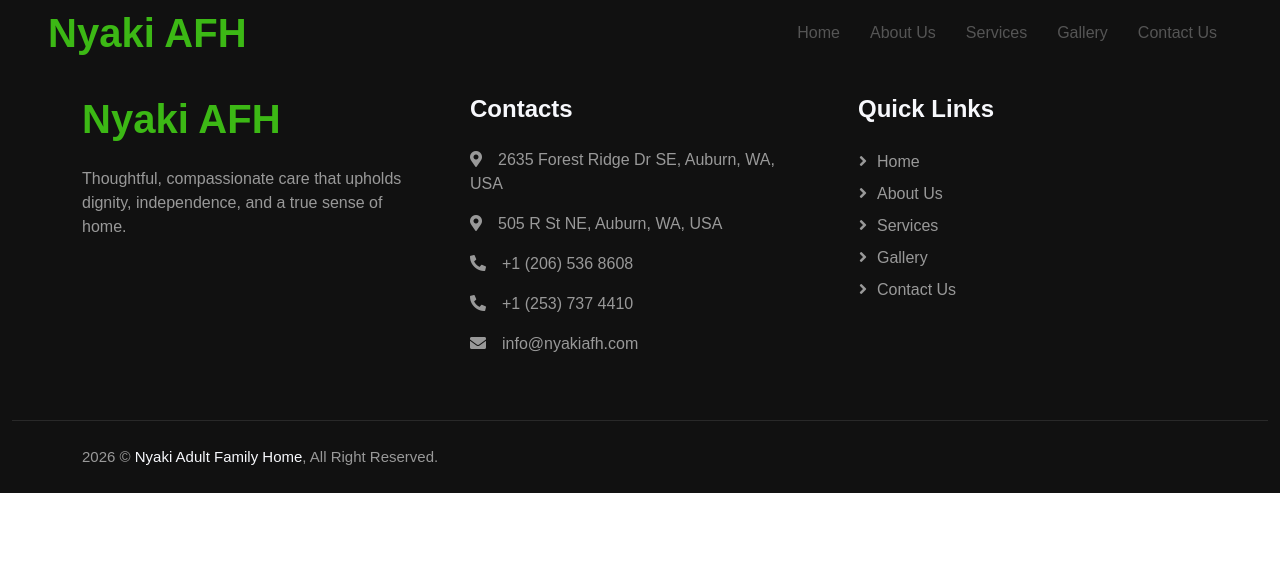
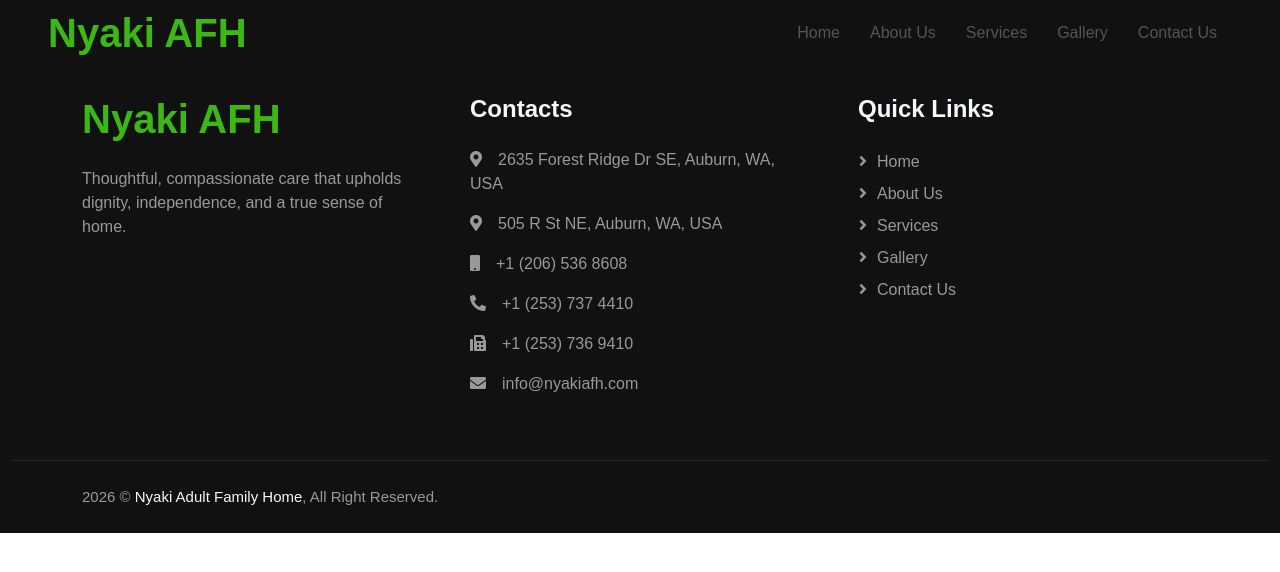
Before and after one commit to cy-cosmic/nyaki, a Django app: page /gallery in a window 1280 px wide. Shown: the part 49-621 px from the top of the page. Run offline with Django 5.2, Linux system fonts and the light colour scheme; some libraries are stand-ins or nearby versions; some web fonts are replaced.

```diff
--- a/templates/base.html
+++ b/templates/base.html
@@ -87,8 +87,9 @@
                 <h4 class="text-light mb-4">Contacts</h4>
                 <p><i class="fa fa-map-marker-alt me-3"></i>2635 Forest Ridge Dr SE, Auburn, WA, USA</p>
                 <p><i class="fa fa-map-marker-alt me-3"></i>505 R St NE, Auburn, WA, USA</p>
-                <p><i class="fa fa-phone-alt me-3"></i>+1 (206) 536 8608</p>
+                <p><i class="fa fa-mobile me-3"></i>+1 (206) 536 8608</p>
                 <p><i class="fa fa-phone-alt me-3"></i>+1 (253) 737 4410</p>
+                <p><i class="fa fa-fax me-3"></i>+1 (253) 736 9410</p>
                 <p><i class="fa fa-envelope me-3"></i>info@nyakiafh.com</p>
             </div>
             <div class="col-lg-4 col-md-6">
```
